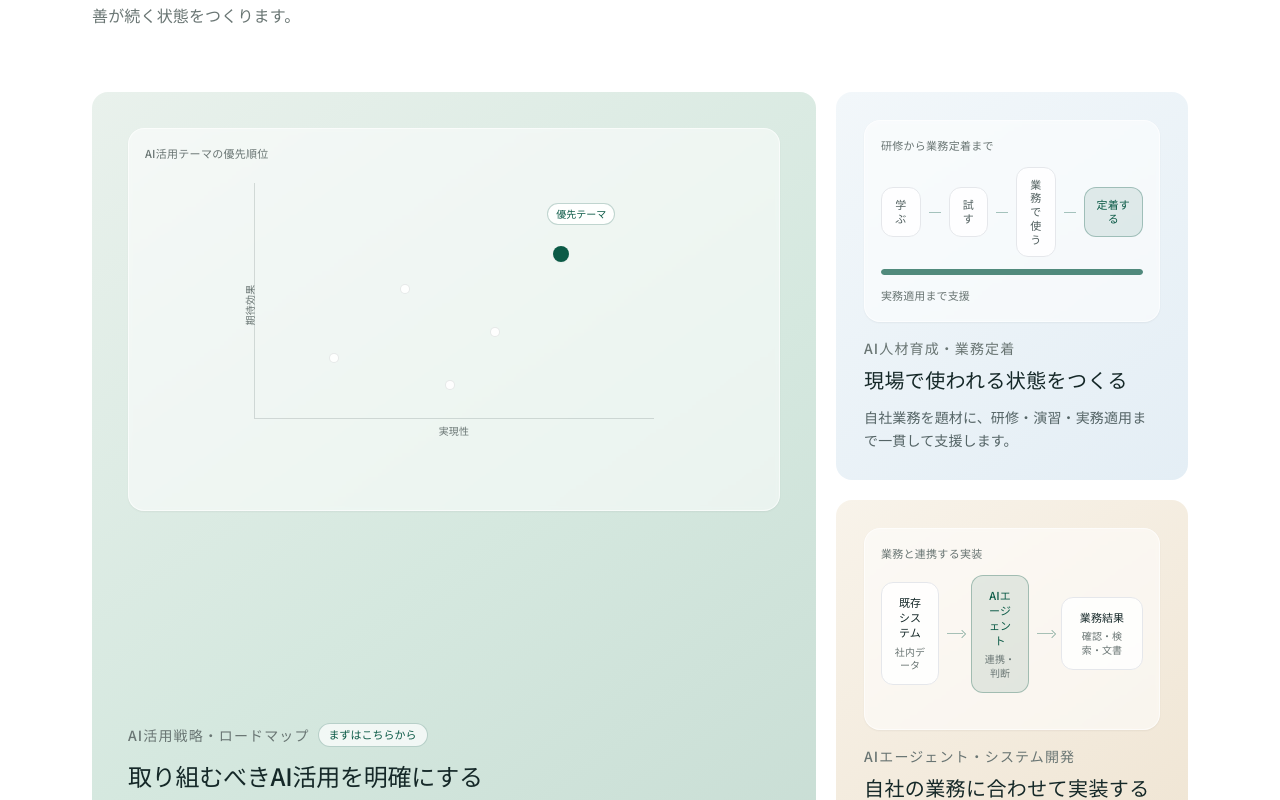
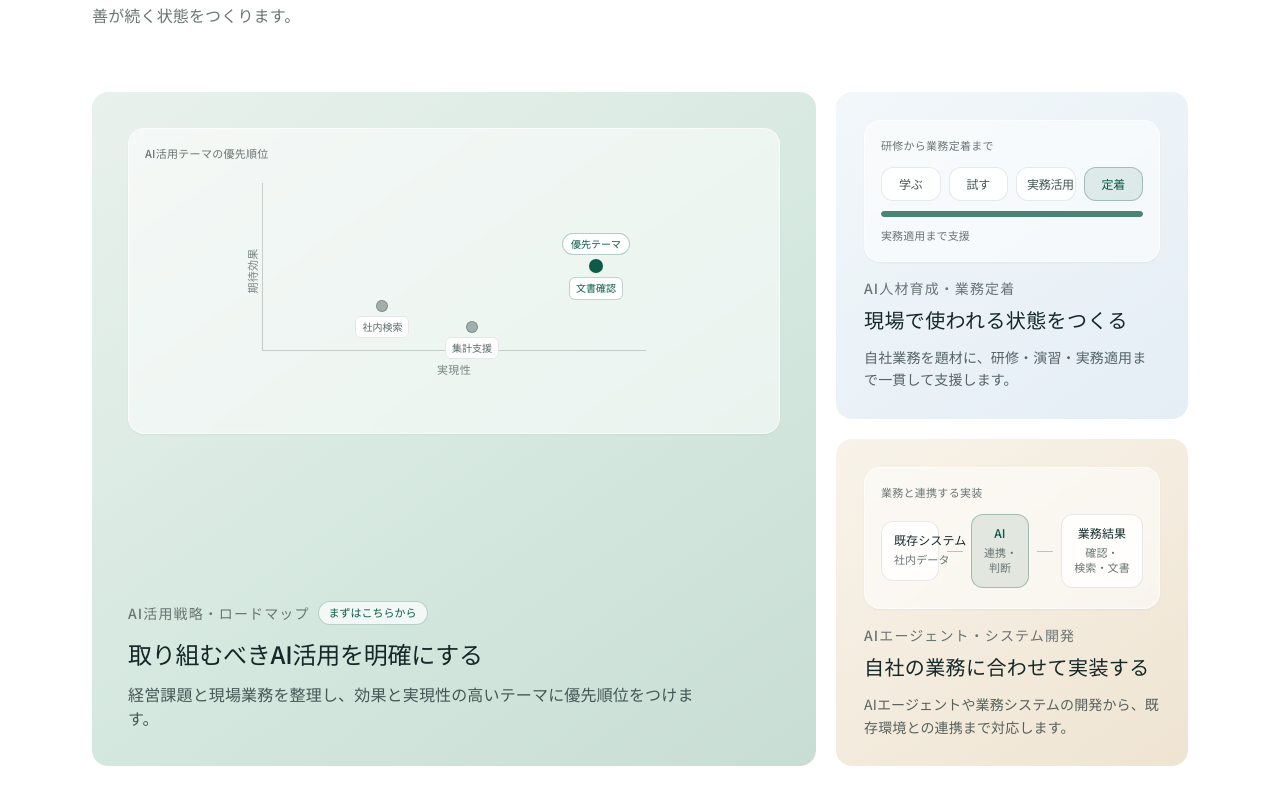
Before and after one commit to ayuuum/Amber_HP, a Next.js app: page / in a window 1280 px wide. Shown: the part 1467-2267 px from the top of the page. Built offline with nearby package versions, Linux system fonts and the light colour scheme; no server answers.

Commit message:
fix: polish value bento UI density and FDE wording
Tighten the priority map, prevent step/label wrapping, and clarify FDE as Amber entering the customer site without implying a large dedicated engineering bench.

Co-authored-by: Cursor <cursoragent@cursor.com>

```diff
--- a/components/home/ValueBento.tsx
+++ b/components/home/ValueBento.tsx
@@ -48,10 +48,10 @@ export default function ValueBento() {
             <article
               className={`home-card flex h-full min-h-0 flex-col overflow-hidden p-5 sm:p-6 md:p-8 lg:p-9 ${toneClass[featured.tone]}`}
             >
-              <div className="mb-5 grow basis-0 md:mb-6 lg:min-h-0 lg:flex-[1.15]">
+              <div className="mb-4 grow basis-0 md:mb-5 lg:min-h-0 lg:flex-[1.05]">
                 <CardVisual visual={featured.visual} featured />
               </div>
-              <div className="shrink-0 lg:flex-[0.95] lg:flex lg:flex-col lg:justify-end">
+              <div className="shrink-0 lg:flex lg:flex-[0.95] lg:flex-col lg:justify-end">
                 <div className="mb-3 flex flex-wrap items-center gap-2">
                   <p className="home-label text-brand-green">{featured.label}</p>
                   {featured.entryLabel ? (
--- a/components/home/ValueBentoVisuals.tsx
+++ b/components/home/ValueBentoVisuals.tsx
@@ -12,62 +12,74 @@ const panelBase =
   'relative h-full w-full overflow-hidden rounded-xl border border-white/60 bg-white/55 p-3 shadow-sm backdrop-blur-[2px] md:rounded-2xl md:p-4'
 
 function panelHeight(featured?: boolean) {
-  return cn('min-h-[128px]', featured ? 'lg:min-h-[220px]' : 'lg:min-h-[132px]')
+  // 旧値から約15〜20%縮小（128→108 / 220→180）
+  return cn('min-h-[108px]', featured ? 'lg:min-h-[180px]' : 'lg:min-h-[112px]')
 }
 
 export function PriorityMatrixVisual({ featured = false }: VisualProps) {
   const prefersReducedMotion = useReducedMotion()
   const themes = [
-    { x: 22, y: 68, size: 'sm' as const, priority: false },
-    { x: 38, y: 42, size: 'sm' as const, priority: false },
-    { x: 58, y: 58, size: 'sm' as const, priority: false },
-    { x: 72, y: 28, size: 'lg' as const, priority: true },
-    { x: 48, y: 78, size: 'sm' as const, priority: false },
+    { x: 28, y: 62, label: '社内検索', priority: false },
+    { x: 48, y: 72, label: '集計支援', priority: false },
+    { x: 74, y: 30, label: '文書確認', priority: true },
   ]
 
   return (
     <div className={cn(panelBase, panelHeight(featured))} aria-hidden>
-      <p className="mb-2 text-[10px] font-medium tracking-wide text-secondary md:text-[11px]">AI活用テーマの優先順位</p>
-      <div className="relative mx-auto aspect-[5/3] w-full max-w-md">
-        <div className="absolute inset-x-6 bottom-5 top-3 border-b border-l border-sequoia-black/15" />
-        <span className="absolute bottom-0 left-1/2 -translate-x-1/2 text-[9px] tracking-wide text-secondary md:text-[10px]">
+      <p className="mb-1.5 text-[10px] font-medium tracking-wide text-secondary md:mb-2 md:text-[11px]">
+        AI活用テーマの優先順位
+      </p>
+      <div className={cn('relative mx-auto w-full max-w-md', featured ? 'aspect-[2/1] lg:aspect-[2.15/1]' : 'aspect-[2.1/1]')}>
+        <div className="absolute inset-x-7 bottom-6 top-2 border-b border-l border-sequoia-black/20 md:inset-x-8 md:bottom-7 md:top-3" />
+        <span className="absolute bottom-0 left-1/2 -translate-x-1/2 text-[10px] font-medium tracking-wide text-sequoia-black/55 md:text-[11px]">
           実現性
         </span>
-        <span className="absolute left-0 top-1/2 origin-center -translate-y-1/2 -rotate-90 text-[9px] tracking-wide text-secondary md:text-[10px]">
+        <span className="absolute left-0 top-[48%] origin-center -translate-y-1/2 -rotate-90 text-[10px] font-medium tracking-wide text-sequoia-black/55 md:text-[11px]">
           期待効果
         </span>
 
         {themes.map((theme, index) => (
-          <motion.span
-            key={`${theme.x}-${theme.y}`}
-            className={cn(
-              'absolute -translate-x-1/2 -translate-y-1/2 rounded-full border',
-              theme.priority
-                ? 'border-brand-green/40 bg-brand-green shadow-sm'
-                : 'border-sequoia-black/10 bg-white/90',
-              theme.size === 'lg' ? 'h-3.5 w-3.5 md:h-4 md:w-4' : 'h-2 w-2 md:h-2.5 md:w-2.5'
-            )}
+          <motion.div
+            key={theme.label}
+            className="absolute -translate-x-1/2 -translate-y-1/2"
             style={{ left: `${theme.x}%`, top: `${theme.y}%` }}
-            initial={prefersReducedMotion ? false : { opacity: 0, scale: 0.6 }}
-            animate={{ opacity: 1, scale: theme.priority && !prefersReducedMotion ? [1, 1.12, 1] : 1 }}
+            initial={prefersReducedMotion ? false : { opacity: 0, scale: 0.7 }}
+            animate={{ opacity: 1, scale: theme.priority && !prefersReducedMotion ? [1, 1.06, 1] : 1 }}
             transition={
               prefersReducedMotion
                 ? { duration: 0 }
                 : theme.priority
-                  ? { duration: 2.4, delay: 0.4, repeat: Infinity, repeatDelay: 1.8, ease: MOTION_EASE }
-                  : { duration: 0.45, delay: 0.08 * index, ease: MOTION_EASE }
+                  ? { duration: 2.4, delay: 0.35, repeat: Infinity, repeatDelay: 1.8, ease: MOTION_EASE }
+                  : { duration: 0.4, delay: 0.08 * index, ease: MOTION_EASE }
             }
+          >
+            <div className="flex flex-col items-center gap-1">
+              {theme.priority ? (
+                <span className="whitespace-nowrap rounded-full border border-brand-green/30 bg-white/95 px-2 py-0.5 text-[9px] font-medium text-brand-green md:text-[10px]">
+                  優先テーマ
+                </span>
+              ) : null}
+              <span
+                className={cn(
+                  'rounded-full border',
+                  theme.priority
+                    ? 'h-3 w-3 border-brand-green/45 bg-brand-green shadow-sm md:h-3.5 md:w-3.5'
+                    : 'h-2.5 w-2.5 border-sequoia-black/25 bg-sequoia-black/35 md:h-3 md:w-3'
+                )}
               />
+              <span
+                className={cn(
+                  'whitespace-nowrap rounded-md border px-1.5 py-0.5 text-[9px] font-medium md:text-[10px]',
+                  theme.priority
+                    ? 'border-brand-green/25 bg-white/95 text-brand-green'
+                    : 'border-sequoia-black/12 bg-white/90 text-sequoia-black/70'
+                )}
+              >
+                {theme.label}
+              </span>
+            </div>
+          </motion.div>
         ))}
-
-        <motion.div
-          className="absolute right-[14%] top-[12%] rounded-full border border-brand-green/25 bg-white/90 px-2 py-0.5 text-[9px] font-medium text-brand-green md:text-[10px]"
-          initial={prefersReducedMotion ? false : { opacity: 0, y: 4 }}
-          animate={{ opacity: 1, y: 0 }}
-          transition={prefersReducedMotion ? { duration: 0 } : { duration: 0.5, delay: 0.35, ease: MOTION_EASE }}
-        >
-          優先テーマ
-        </motion.div>
       </div>
     </div>
   )
@@ -75,48 +87,40 @@ export function PriorityMatrixVisual({ featured = false }: VisualProps) {
 
 export function EnablementFlowVisual({ featured = false }: VisualProps) {
   const prefersReducedMotion = useReducedMotion()
-  const steps = ['学ぶ', '試す', '業務で使う', '定着する']
+  const steps = ['学ぶ', '試す', '実務活用', '定着']
 
   return (
     <div className={cn(panelBase, panelHeight(featured))} aria-hidden>
-      <p className="mb-3 text-[10px] font-medium tracking-wide text-secondary md:text-[11px]">研修から業務定着まで</p>
-      <div className="flex flex-col justify-center gap-2.5 md:gap-3">
-        <div className="grid grid-cols-2 gap-2 sm:flex sm:items-center sm:gap-1.5 md:gap-2">
+      <p className="mb-2.5 text-[10px] font-medium tracking-wide text-secondary md:mb-3 md:text-[11px]">
+        研修から業務定着まで
+      </p>
+      <div className="flex flex-col justify-center gap-2.5">
+        <div className="grid grid-cols-2 gap-2 sm:grid-cols-4 sm:gap-1.5 md:gap-2">
           {steps.map((step, index) => (
-            <div key={step} className="flex min-w-0 items-center gap-1.5 sm:flex-1 md:gap-2">
             <motion.div
+              key={step}
               className={cn(
-                  'min-w-0 flex-1 rounded-lg border px-2 py-2 text-center md:rounded-xl md:px-2 md:py-2.5',
+                'rounded-lg border px-2 py-2 text-center md:rounded-xl md:px-2.5 md:py-2.5',
                 index === steps.length - 1
                   ? 'border-brand-green/30 bg-brand-green/10 text-brand-green'
-                    : 'border-sequoia-black/8 bg-white/80 text-sequoia-black/75'
+                  : 'border-sequoia-black/10 bg-white/85 text-sequoia-black/80'
               )}
               initial={prefersReducedMotion ? false : { opacity: 0, y: 6 }}
               animate={{ opacity: 1, y: 0 }}
-                transition={prefersReducedMotion ? { duration: 0 } : { duration: 0.4, delay: 0.12 * index, ease: MOTION_EASE }}
+              transition={prefersReducedMotion ? { duration: 0 } : { duration: 0.4, delay: 0.1 * index, ease: MOTION_EASE }}
             >
-                <p className="text-[10px] font-medium leading-tight md:text-[11px]">{step}</p>
+              <p className="whitespace-nowrap break-keep text-[11px] font-medium leading-none tracking-tight md:text-[12px]">
+                {step}
+              </p>
             </motion.div>
-              {index < steps.length - 1 ? (
-                <motion.span
-                  className="hidden h-px w-2 shrink-0 bg-brand-green/35 sm:block md:w-3"
-                  initial={prefersReducedMotion ? false : { scaleX: 0, opacity: 0 }}
-                  animate={{ scaleX: 1, opacity: 1 }}
-                  transition={
-                    prefersReducedMotion ? { duration: 0 } : { duration: 0.35, delay: 0.12 * index + 0.1, ease: MOTION_EASE }
-                  }
-                  style={{ originX: 0 }}
-                />
-              ) : null}
-            </div>
           ))}
         </div>
-        <div className="relative h-1.5 overflow-hidden rounded-full bg-sequoia-black/8">
+        <div className="relative h-1.5 overflow-hidden rounded-full bg-sequoia-black/10">
           <motion.div
             className="absolute inset-y-0 left-0 rounded-full bg-brand-green/70"
             initial={prefersReducedMotion ? { width: '100%' } : { width: '18%' }}
             animate={{ width: '100%' }}
-            transition={prefersReducedMotion ? { duration: 0 } : { duration: 1.6, delay: 0.2, ease: MOTION_EASE }}
+            transition={prefersReducedMotion ? { duration: 0 } : { duration: 1.5, delay: 0.15, ease: MOTION_EASE }}
           />
         </div>
         <p className="text-[10px] text-secondary md:text-[11px]">実務適用まで支援</p>
@@ -128,47 +132,49 @@ export function EnablementFlowVisual({ featured = false }: VisualProps) {
 export function AgentLinkVisual({ featured = false }: VisualProps) {
   const prefersReducedMotion = useReducedMotion()
   const nodes = [
-    { label: '既存システム', sub: '社内データ' },
-    { label: 'AIエージェント', sub: '連携・判断' },
-    { label: '業務結果', sub: '確認・検索・文書' },
+    { label: '既存システム', sub: '社内データ', accent: false },
+    { label: 'AI', sub: '連携・判断', accent: true },
+    { label: '業務結果', sub: '確認・検索・文書', accent: false },
   ]
 
   return (
     <div className={cn(panelBase, panelHeight(featured))} aria-hidden>
-      <p className="mb-3 text-[10px] font-medium tracking-wide text-secondary md:text-[11px]">業務と連携する実装</p>
-      <div className="flex items-center gap-1 md:gap-2">
+      <p className="mb-2.5 text-[10px] font-medium tracking-wide text-secondary md:mb-3 md:text-[11px]">
+        業務と連携する実装
+      </p>
+      <div className="flex flex-col gap-2 sm:flex-row sm:items-center sm:gap-1.5 md:gap-2">
         {nodes.map((node, index) => (
-          <div key={node.label} className="flex min-w-0 flex-1 items-center gap-1 md:gap-2">
+          <div key={node.label} className="flex min-w-0 flex-1 flex-col items-stretch gap-2 sm:flex-row sm:items-center">
             <motion.div
               className={cn(
-                'min-w-0 flex-1 rounded-lg border px-1.5 py-2.5 text-center md:rounded-xl md:px-3 md:py-3',
-                index === 1 ? 'border-brand-green/30 bg-brand-green/10' : 'border-sequoia-black/8 bg-white/80'
+                'min-w-0 flex-1 rounded-lg border px-2.5 py-2.5 text-center md:rounded-xl md:px-3 md:py-3',
+                node.accent ? 'border-brand-green/30 bg-brand-green/10' : 'border-sequoia-black/10 bg-white/85'
               )}
               initial={prefersReducedMotion ? false : { opacity: 0, y: 8 }}
               animate={{ opacity: 1, y: 0 }}
-              transition={prefersReducedMotion ? { duration: 0 } : { duration: 0.45, delay: 0.15 * index, ease: MOTION_EASE }}
+              transition={prefersReducedMotion ? { duration: 0 } : { duration: 0.4, delay: 0.12 * index, ease: MOTION_EASE }}
             >
               <p
                 className={cn(
-                  'text-[10px] font-medium leading-snug md:text-[11px]',
-                  index === 1 ? 'text-brand-green' : 'text-sequoia-black'
+                  'whitespace-nowrap break-keep text-[11px] font-medium leading-none md:text-[12px]',
+                  node.accent ? 'text-brand-green' : 'text-sequoia-black'
                 )}
               >
                 {node.label}
               </p>
-              <p className="mt-1 text-[9px] leading-snug text-secondary md:text-[10px]">{node.sub}</p>
+              <p className="mt-1.5 break-keep text-[10px] leading-snug text-secondary md:text-[11px]">
+                {node.sub}
+              </p>
             </motion.div>
             {index < nodes.length - 1 ? (
               <motion.div
-                className="relative h-px w-1.5 shrink-0 bg-brand-green/35 md:w-4"
+                className="mx-auto h-3 w-px shrink-0 bg-brand-green/30 sm:mx-0 sm:h-px sm:w-3 md:w-4"
                 initial={prefersReducedMotion ? false : { opacity: 0 }}
                 animate={{ opacity: 1 }}
                 transition={
-                  prefersReducedMotion ? { duration: 0 } : { duration: 0.4, delay: 0.2 + 0.15 * index, ease: MOTION_EASE }
+                  prefersReducedMotion ? { duration: 0 } : { duration: 0.35, delay: 0.18 + 0.12 * index, ease: MOTION_EASE }
                 }
-              >
-                <span className="absolute -right-0.5 top-1/2 hidden h-1.5 w-1.5 -translate-y-1/2 rotate-45 border-r border-t border-brand-green/40 md:block" />
-              </motion.div>
+              />
             ) : null}
           </div>
         ))}
--- a/data/home.ts
+++ b/data/home.ts
@@ -195,7 +195,7 @@ export const capabilities = [
 export const fdeStyle = {
   label: 'FDE / 現場伴走型支援',
   heading: '現場に入り、実装と改善を前に進める。',
-  body: 'Amberのエンジニアが顧客の現場に入り、業務理解から設計、開発、導入後の改善まで伴走します。要件が固まったシステムを開発するだけでなく、現場と一緒に『何をつくるべきか』から検証します。',
+  body: 'Amberが顧客の現場に入り、業務理解から設計、開発、導入後の改善まで伴走します。要件が固まったシステムを開発するだけでなく、現場と一緒に『何をつくるべきか』から検証します。',
   note: '戦略策定・人材育成・システム開発の各フェーズに対応',
   spans: ['AI活用戦略・ロードマップ', 'AI人材育成・業務定着', 'AIエージェント・システム開発'],
 } as const
```
Lines whose indentation alone changed are shown as unchanged.
